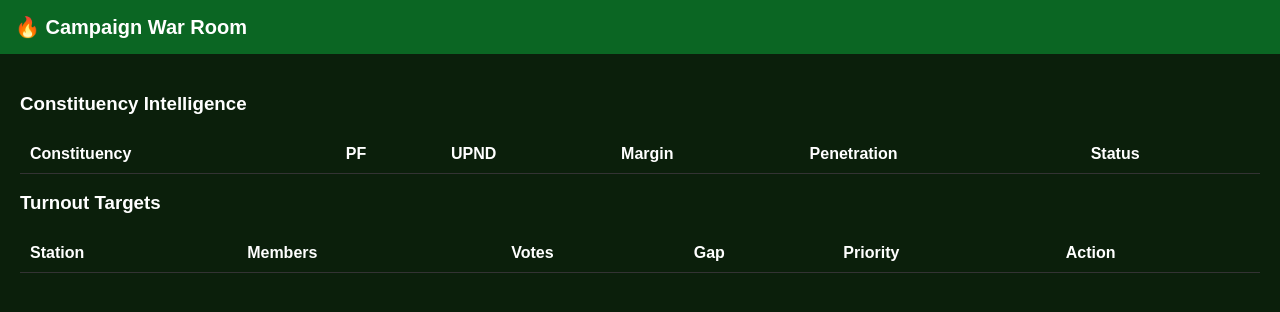
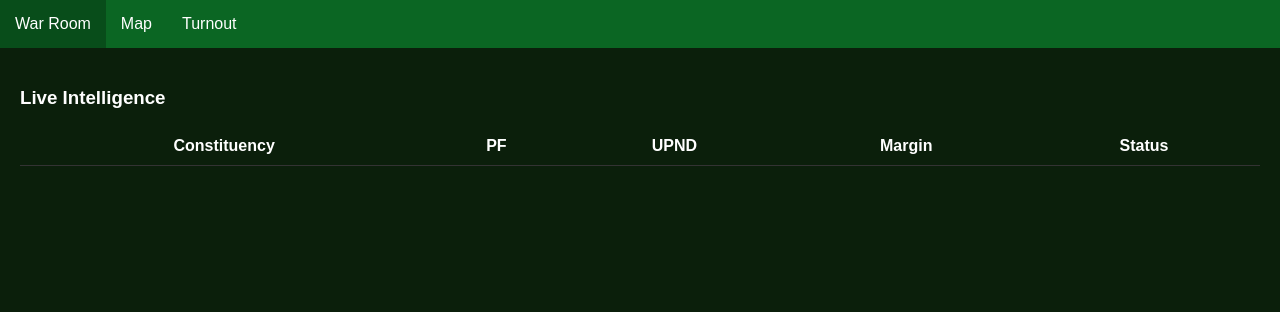
Before and after one commit to zambia-covid/PARTY_MEMBERSHIP, a Flask app: page / in a window 1280 px wide. Shown: the top 312 px of the page. Run offline with Flask 3, Linux system fonts and the light colour scheme; lists and menus that the app fills with data are empty.

Commit message:
Update dashboard.html

```diff
--- a/templates/dashboard.html
+++ b/templates/dashboard.html
@@ -1,53 +1,91 @@
 <!DOCTYPE html>
 <html>
 <head>
-    <title>War Room Dashboard</title>
+    <title>War Room</title>
     <meta name="viewport" content="width=device-width, initial-scale=1">
+
+    <script src="https://cdn.jsdelivr.net/npm/chart.js"></script>
 
     <style>
         body{
-            font-family: Arial;
             margin:0;
+            font-family:Arial;
             background:#0b1f0b;
             color:white;
         }
 
-        .header{
-            padding:15px;
+        .nav{
+            display:flex;
             background:#0b6623;
-            font-size:20px;
-            font-weight:bold;
         }
 
-        .container{
+        .nav div{
+            padding:15px;
+            cursor:pointer;
+        }
+
+        .nav div:hover{
+            background:#084d1a;
+        }
+
+        .active{
+            background:#084d1a;
+        }
+
+        .section{
+            display:none;
             padding:20px;
+        }
+
+        .show{
+            display:block;
         }
 
         table{
             width:100%;
             border-collapse:collapse;
-            margin-top:20px;
         }
 
-        th, td{
+        td, th{
             padding:10px;
             border-bottom:1px solid #333;
-            text-align:left;
         }
 
         .WIN{color:#00ff88;}
         .LOSE{color:#ff4444;}
         .TOSS-UP{color:#ffaa00;}
+
+        .map{
+            display:grid;
+            grid-template-columns: repeat(5, 1fr);
+            gap:10px;
+        }
+
+        .cell{
+            padding:15px;
+            text-align:center;
+            border-radius:5px;
+            font-size:12px;
+        }
+
+        .PF{background:#0b6623;}
+        .UPND{background:#990000;}
+        .TIED{background:#555;}
     </style>
 </head>
 
 <body>
 
-<div class="header">🔥 Campaign War Room</div>
+<div class="nav">
+    <div onclick="showTab('war')" class="active">War Room</div>
+    <div onclick="showTab('map')">Map</div>
+    <div onclick="showTab('targets')">Turnout</div>
+</div>
 
-<div class="container">
+<!-- ================= WAR ROOM ================= -->
+<div id="war" class="section show">
 
-    <h3>Constituency Intelligence</h3>
+    <h3>Live Intelligence</h3>
 
     <table>
         <thead>
@@ -56,12 +94,25 @@
                 <th>PF</th>
                 <th>UPND</th>
                 <th>Margin</th>
-                <th>Penetration</th>
                 <th>Status</th>
             </tr>
         </thead>
-        <tbody id="table"></tbody>
+        <tbody id="warTable"></tbody>
     </table>
+
+</div>
+
+<!-- ================= MAP ================= -->
+<div id="map" class="section">
+
+    <h3>Zambia Heat Map</h3>
+
+    <div class="map" id="mapGrid"></div>
+
+</div>
+
+<!-- ================= TARGETS ================= -->
+<div id="targets" class="section">
 
     <h3>Turnout Targets</h3>
 
@@ -69,20 +120,29 @@
         <thead>
             <tr>
                 <th>Station</th>
-                <th>Members</th>
-                <th>Votes</th>
                 <th>Gap</th>
                 <th>Priority</th>
                 <th>Action</th>
             </tr>
         </thead>
-        <tbody id="targets"></tbody>
+        <tbody id="targetsTable"></tbody>
     </table>
 
 </div>
 
 <script>
-async function loadDashboard(){
+
+function showTab(tab){
+    document.querySelectorAll('.section').forEach(s => s.classList.remove('show'));
+    document.getElementById(tab).classList.add('show');
+
+    document.querySelectorAll('.nav div').forEach(n => n.classList.remove('active'));
+    event.target.classList.add('active');
+}
+
+// ================= WAR ROOM =================
+async function loadWar(){
+
     const res = await fetch("/api/live_dashboard");
     const data = await res.json();
 
@@ -95,15 +155,38 @@ async function loadDashboard(){
             <td>${d.pf}</td>
             <td>${d.upnd}</td>
             <td>${d.margin}</td>
-            <td>${d.penetration}%</td>
             <td class="${d.status}">${d.status}</td>
         </tr>`;
     });
 
-    document.getElementById("table").innerHTML = html;
+    document.getElementById("warTable").innerHTML = html;
 }
 
+// ================= MAP =================
+async function loadMap(){
+
+    const res = await fetch("/api/map_data");
+    const data = await res.json();
+
+    let html = "";
+
+    for (let c in data){
+        let d = data[c];
+
+        html += `
+        <div class="cell ${d.status}">
+            ${c}<br>
+            PF:${d.pf}<br>
+            UPND:${d.upnd}
+        </div>`;
+    }
+
+    document.getElementById("mapGrid").innerHTML = html;
+}
+
+// ================= TARGETS =================
 async function loadTargets(){
+
     const res = await fetch("/api/turnout_targets");
     const data = await res.json();
 
@@ -113,8 +196,6 @@ async function loadTargets(){
         html += `
         <tr>
             <td>${t.station}</td>
-            <td>${t.members}</td>
-            <td>${t.votes}</td>
             <td>${t.gap}</td>
             <td>${t.priority}</td>
             <td>
@@ -125,20 +206,24 @@ async function loadTargets(){
         </tr>`;
     });
 
-    document.getElementById("targets").innerHTML = html;
+    document.getElementById("targetsTable").innerHTML = html;
 }
 
 function mobilize(station){
     fetch(`/mobilize/${station}`)
-    .then(res => res.text())
-    .then(msg => alert(msg));
+    .then(r => r.text())
+    .then(alert);
 }
 
-setInterval(loadDashboard, 5000);
+// ================= AUTO REFRESH =================
+setInterval(loadWar, 5000);
+setInterval(loadMap, 7000);
 setInterval(loadTargets, 8000);
 
-loadDashboard();
+loadWar();
+loadMap();
 loadTargets();
+
 </script>
 
 </body>
```
